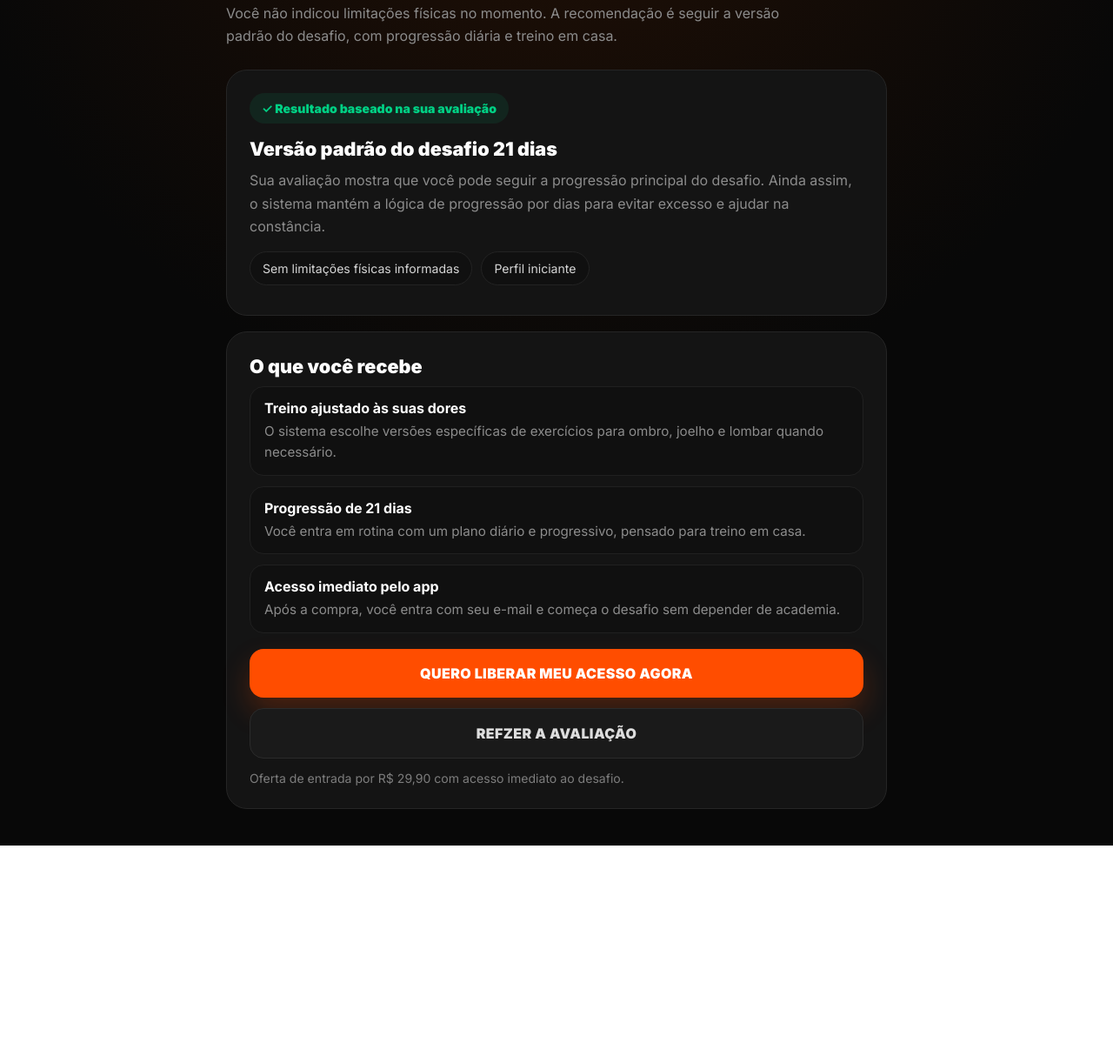
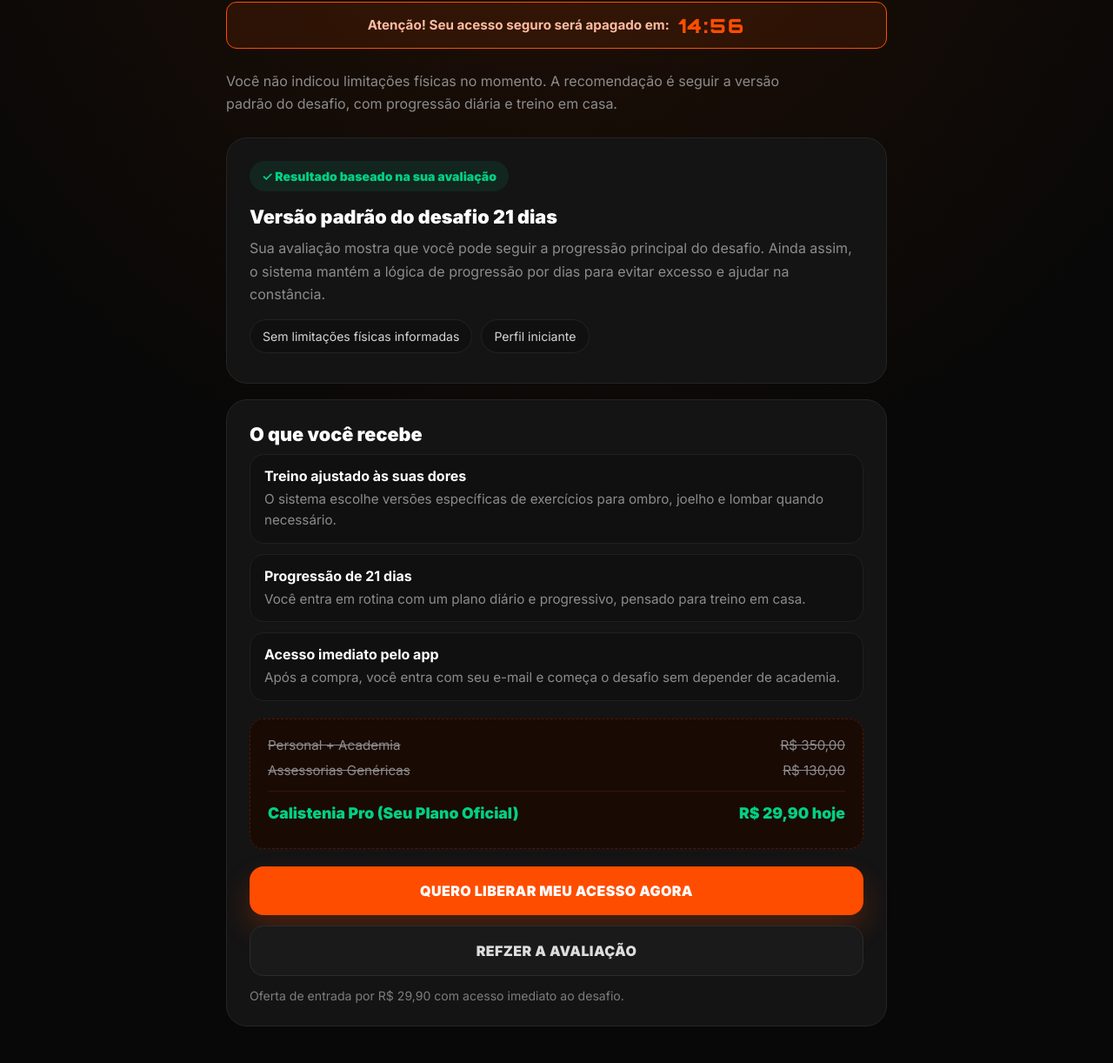
Before and after one commit to xkekox/calistenia-pro, a website: page resultado.html in a window 1280 px wide. Shown: the part 225-1447 px from the top of the page at 87% size. Before the commit the page ends 1197 px from the top, so only its background shows below. Drawn offline with Linux system fonts and the light colour scheme.

Commit message:
CRO: Urgencia e Ancoragem 15 min

```diff
--- a/resultado.html
+++ b/resultado.html
@@ -1,10 +1,13 @@
 <!DOCTYPE html>
 <html lang="pt-br">
+
 <head>
     <meta charset="UTF-8">
     <meta name="viewport" content="width=device-width, initial-scale=1.0">
     <title>Seu Plano Recomendado | Calistenia Pro</title>
-    <link href="https://fonts.googleapis.com/css2?family=Orbitron:wght@700;900&family=Inter:wght@400;600;700;900&display=swap" rel="stylesheet">
+    <link
+        href="https://fonts.googleapis.com/css2?family=Orbitron:wght@700;900&family=Inter:wght@400;600;700;900&display=swap"
+        rel="stylesheet">
     <style>
         :root {
             --primary: #ff4d00;
@@ -16,7 +19,11 @@
             --ok: #00d084;
         }
 
-        * { box-sizing: border-box; margin: 0; padding: 0; }
+        * {
+            box-sizing: border-box;
+            margin: 0;
+            padding: 0;
+        }
 
         body {
             font-family: 'Inter', sans-serif;
@@ -163,32 +170,98 @@
             color: #7d7d7d;
             font-size: 0.88rem;
         }
+
+        .timer-box {
+            background: rgba(255, 77, 0, 0.1);
+            border: 1px solid var(--primary);
+            border-radius: 12px;
+            padding: 12px 16px;
+            text-align: center;
+            margin-bottom: 24px;
+            display: flex;
+            align-items: center;
+            justify-content: center;
+            gap: 10px;
+        }
+
+        .timer-text {
+            color: #ffbba1;
+            font-weight: 700;
+            font-size: 0.95rem;
+        }
+
+        .timer-value {
+            color: var(--primary);
+            font-family: 'Orbitron', sans-serif;
+            font-size: 1.4rem;
+            font-weight: 900;
+            letter-spacing: 2px;
+        }
+
+        .price-anchor {
+            margin: 20px 0;
+            padding: 20px;
+            background: #1a0a04;
+            border-radius: 16px;
+            border: 1px dashed #4a1905;
+        }
+
+        .price-item {
+            display: flex;
+            justify-content: space-between;
+            margin-bottom: 10px;
+            font-size: 0.95rem;
+        }
+
+        .price-item.strike {
+            color: var(--muted);
+            text-decoration: line-through;
+        }
+
+        .price-item.highlight {
+            color: var(--ok);
+            font-size: 1.1rem;
+            font-weight: 900;
+            margin-top: 14px;
+            padding-top: 14px;
+            border-top: 1px solid #331509;
+        }
     </style>
 
     <!-- Meta Pixel Code -->
     <script>
-        !function(f,b,e,v,n,t,s)
-        {if(f.fbq)return;n=f.fbq=function(){n.callMethod?
-        n.callMethod.apply(n,arguments):n.queue.push(arguments)};
-        if(!f._fbq)f._fbq=n;n.push=n;n.loaded=!0;n.version='2.0';
-        n.queue=[];t=b.createElement(e);t.async=!0;
-        t.src=v;s=b.getElementsByTagName(e)[0];
-        s.parentNode.insertBefore(t,s)}(window, document,'script',
-        'https://connect.facebook.net/en_US/fbevents.js');
+        !function (f, b, e, v, n, t, s) {
+            if (f.fbq) return; n = f.fbq = function () {
+                n.callMethod ?
+                n.callMethod.apply(n, arguments) : n.queue.push(arguments)
+            };
+            if (!f._fbq) f._fbq = n; n.push = n; n.loaded = !0; n.version = '2.0';
+            n.queue = []; t = b.createElement(e); t.async = !0;
+            t.src = v; s = b.getElementsByTagName(e)[0];
+            s.parentNode.insertBefore(t, s)
+        }(window, document, 'script',
+            'https://connect.facebook.net/en_US/fbevents.js');
         fbq('init', '914823934782431');
         fbq('track', 'PageView');
     </script>
     <noscript><img height="1" width="1" style="display:none"
-        src="https://www.facebook.com/tr?id=914823934782431&ev=PageView&noscript=1"
-    /></noscript>
+            src="https://www.facebook.com/tr?id=914823934782431&ev=PageView&noscript=1" /></noscript>
     <!-- End Meta Pixel Code -->
 
 </head>
+
 <body>
     <main class="wrap">
-        <div class="eyebrow">Plano Recomendado</div>
+        <div class="eyebrow">Plano Recomendado GERADO</div>
         <h1 id="headline">Seu corpo pede uma versão mais segura do desafio</h1>
-        <p class="lead" id="lead">Com base na sua avaliação, o sistema do Calistenia Pro recomenda a adaptação certa para você começar com segurança e constância.</p>
+
+        <div class="timer-box">
+            <span class="timer-text">Atenção! Seu acesso seguro será apagado em:</span>
+            <span class="timer-value" id="countdown">15:00</span>
+        </div>
+
+        <p class="lead" id="lead">Com base na sua avaliação, o sistema do Calistenia Pro recomenda a adaptação certa.
+            Devido à alta demanda do servidor, seguramos sua vaga estruturada por apenas 15 minutos.</p>
 
         <section class="card">
             <div class="result-badge">✓ Resultado baseado na sua avaliação</div>
@@ -202,7 +275,8 @@
             <div class="list">
                 <div class="item">
                     <strong>Treino ajustado às suas dores</strong>
-                    <span>O sistema escolhe versões específicas de exercícios para ombro, joelho e lombar quando necessário.</span>
+                    <span>O sistema escolhe versões específicas de exercícios para ombro, joelho e lombar quando
+                        necessário.</span>
                 </div>
                 <div class="item">
                     <strong>Progressão de 21 dias</strong>
@@ -214,8 +288,24 @@
                 </div>
             </div>
 
+            <div class="price-anchor">
+                <div class="price-item strike">
+                    <span>Personal + Academia</span>
+                    <span>R$ 350,00</span>
+                </div>
+                <div class="price-item strike">
+                    <span>Assessorias Genéricas</span>
+                    <span>R$ 130,00</span>
+                </div>
+                <div class="price-item highlight">
+                    <span>Calistenia Pro (Seu Plano Oficial)</span>
+                    <span>R$ 29,90 hoje</span>
+                </div>
+            </div>
+
             <div class="actions">
-                <a class="btn btn-primary" id="checkout-btn" href="https://go.hotmart.com/V105066772S?dp=1">QUERO LIBERAR MEU ACESSO AGORA</a>
+                <a class="btn btn-primary" id="checkout-btn" href="https://go.hotmart.com/V105066772S?dp=1">QUERO
+                    LIBERAR MEU ACESSO AGORA</a>
                 <a class="btn btn-secondary" href="quiz.html">REFZER A AVALIAÇÃO</a>
             </div>
             <p class="small">Oferta de entrada por R$ 29,90 com acesso imediato ao desafio.</p>
@@ -276,6 +366,23 @@
         chipLevel.className = 'chip';
         chipLevel.innerText = data.level === 'iniciante' ? 'Perfil iniciante' : 'Perfil intermediário';
         chips.appendChild(chipLevel);
+
+        // Timer Logic (Escassez CRO)
+        var timeInSecs = 15 * 60;
+        var display = document.querySelector('#countdown');
+        function startTimer() {
+            var timer = timeInSecs, minutes, seconds;
+            setInterval(function () {
+                minutes = parseInt(timer / 60, 10);
+                seconds = parseInt(timer % 60, 10);
+                minutes = minutes < 10 ? "0" + minutes : minutes;
+                seconds = seconds < 10 ? "0" + seconds : seconds;
+                display.textContent = minutes + ":" + seconds;
+                if (--timer < 0) { timer = 0; }
+            }, 1000);
+        }
+        startTimer();
     </script>
 </body>
+
 </html>
```
